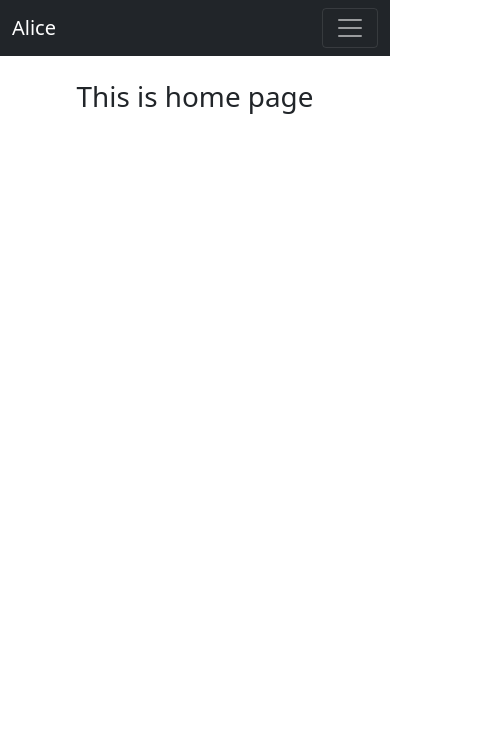
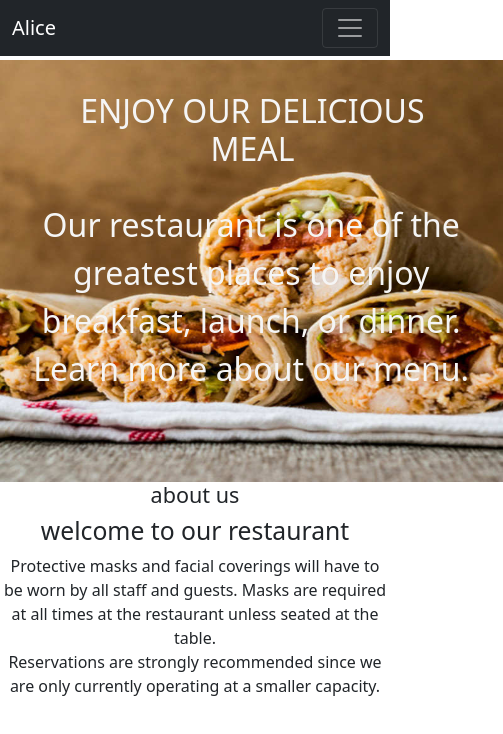
Before and after one commit to olalekan67/react-practice, a React (Create React App) app in the folder capstone-app/: page / in a window 390 px wide. Shown: the top 734 px of the page, 503 px wide, since content can reach past the window. Built offline with nearby package versions, Linux system fonts and the light colour scheme.

Commit message:
new push

```diff
--- /dev/null
+++ b/capstone-app/src/component/home/home.css
@@ -0,0 +1,49 @@
+.header-div{
+    height: 60vh;
+    width: 100%;
+    /* border: 1px solid black; */
+    text-align: center;
+    background-image: url(../product/food/fishbarbeque.jpg);
+    /* background-size: ; */
+    background-repeat: no-repeat;
+    background-size: 100vw 60vh;
+    color: white;
+    margin-top: -9px;
+    padding: 0px 190px;
+}
+.header-h2{
+    padding-top: 1em;
+    font-size: 4rem;
+    text-transform: uppercase;
+}
+.header-p{
+    font-size: 2rem;
+}
+@media (max-width: 480px) {
+    .header-div{
+        height: 50vh;
+        width: 503px;
+        /* border: 1px solid black; */
+        /* text-align: center; */
+        background-image: url(../product/food/shawarma.jfif);
+        background-repeat: no-repeat;
+        background-size: 100% 100%;
+        margin-top: -20px;
+        color: whitesmoke;
+    }
+    .header-h2{
+        font-size: 32px;
+        /* border: 1px solid black; */
+        width: 400px;
+        text-align: center;
+        margin-left: -4.3em;
+        margin-top: 1em;
+    }
+    .header-p{
+        font-size: 2rem;
+        /* border: 1px solid white; */
+        width: 500px;
+        margin-left: -5.9em;
+        margin-top: 1em;
+    }
+}
--- a/capstone-app/src/component/home/home.js
+++ b/capstone-app/src/component/home/home.js
@@ -1,9 +1,26 @@
 import React from 'react'
-
+import './home.css'
 function Home() {
   return (
     <div>
-        <h1>This is home page</h1>
+      <div className='header-div'>
+        <h2 className='header-h2'>
+          enjoy our delicious meal
+        </h2>
+        <p className='header-p'>
+          Our restaurant is one of the greatest places to enjoy breakfast, launch, or dinner. Learn more about our menu.
+        </p>
+      </div>
+      <div className='about-div'>
+        <h4>about us</h4>
+        <h2>
+          welcome to our restaurant
+        </h2>
+        <p className=''>
+        Protective masks and facial coverings will have to be worn by all staff and guests. Masks are required at all times at the restaurant unless seated at the table.<br/>
+        Reservations are strongly recommended since we are only currently operating at a smaller capacity.
+        </p>
+      </div>
     </div>
   )
 }
```
